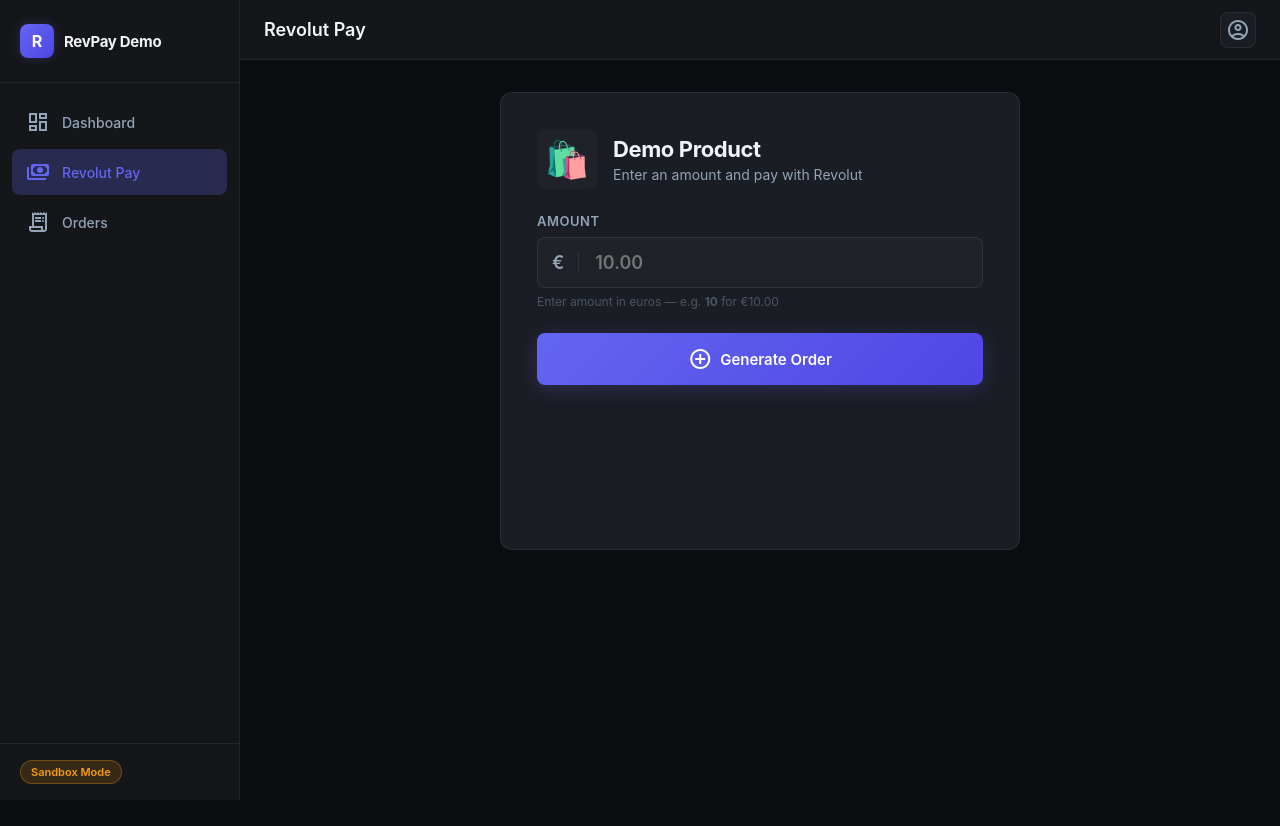
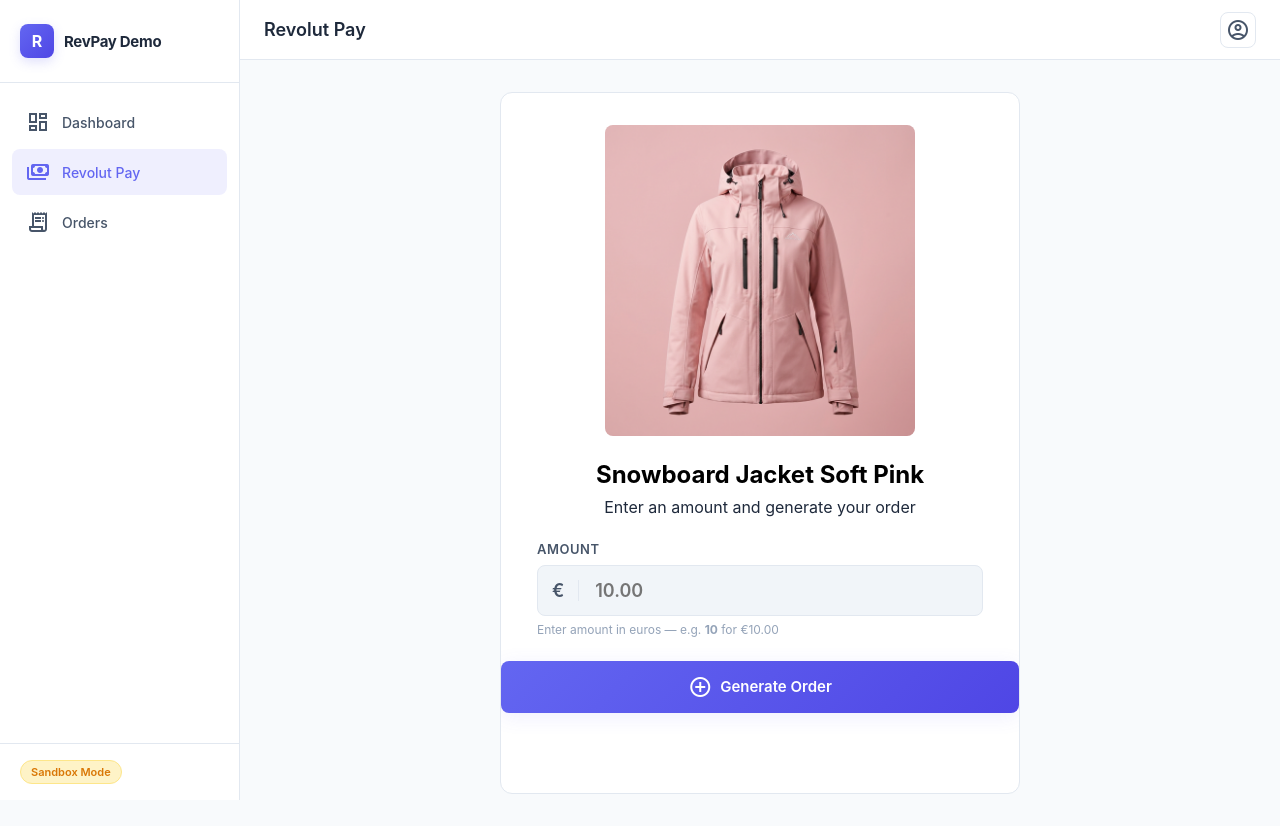
Before and after one commit to epereztg/revolut-pay, a Flask app: page / in a window 1280 px wide. Before the commit the page ends 800 px from the top, so only its background shows below. Run offline with Flask 3, Linux system fonts and the light colour scheme.

Commit message:
Add line items and Jacket image

```diff
--- a/app/routes/orders.py
+++ b/app/routes/orders.py
@@ -46,8 +46,15 @@ def create_order_endpoint():
 
     currency = data.get("currency", "EUR").upper()
 
+    # Default line item for the demo
+    line_items = [{
+        "name": "Demo Product",
+        "quantity": 1,
+        "unit_amount": amount
+    }]
+
     try:
-        revolut_order = revolut_create_order(amount, currency)
+        revolut_order = revolut_create_order(amount, currency, line_items=line_items)
     except Exception as exc:
         return jsonify({"error": f"Revolut API error: {str(exc)}"}), 502
 
--- a/app/services/revolut_service.py
+++ b/app/services/revolut_service.py
@@ -15,12 +15,14 @@ def _auth_headers() -> dict:
     }
 
 
-def create_order(amount: int, currency: str = "EUR") -> dict:
+def create_order(amount: int, currency: str = "EUR", line_items: list = None) -> dict:
     """Create an order in Revolut sandbox and return the full response."""
     payload = {
         "amount": amount,
         "currency": currency
     }
+    if line_items:
+        payload["line_items"] = line_items
     print("-----REQUEST PAYLOAD (create_order)-----")
     print(payload)
     print("-----REQUEST HEADERS (create_order)-----")
--- a/app/static/css/style.css
+++ b/app/static/css/style.css
@@ -2,24 +2,24 @@
    Design tokens
 ───────────────────────────────────────────── */
 :root {
-  --bg: #0b0c10;
-  --bg-surface: #141619;
-  --bg-card: #1a1d23;
-  --bg-input: #1f2229;
-  --border: rgba(255, 255, 255, 0.07);
-  --border-focus: rgba(99, 102, 241, 0.6);
+  --bg: #f8fafc;
+  --bg-surface: #ffffff;
+  --bg-card: #ffffff;
+  --bg-input: #f1f5f9;
+  --border: #e2e8f0;
+  --border-focus: rgba(99, 102, 241, 0.4);
 
   --accent: #6366f1;
   --accent-dark: #4f46e5;
-  --accent-glow: rgba(99, 102, 241, 0.25);
+  --accent-glow: rgba(99, 102, 241, 0.1);
 
-  --green: #22c55e;
+  --green: #10b981;
   --red: #ef4444;
   --yellow: #f59e0b;
 
-  --text-primary: #f1f5f9;
-  --text-secondary: #94a3b8;
-  --text-muted: #4b5563;
+  --text-primary: #1e293b;
+  --text-secondary: #475569;
+  --text-muted: #94a3b8;
 
   --sidebar-w: 240px;
   --topbar-h: 60px;
@@ -106,7 +106,7 @@ a:hover {
   font-weight: 700;
   font-size: 16px;
   color: #fff;
-  box-shadow: 0 0 12px var(--accent-glow);
+  box-shadow: 0 4px 12px rgba(99, 102, 241, 0.2);
 }
 
 .logo-text {
@@ -143,7 +143,7 @@ a:hover {
 }
 
 .nav-item:hover {
-  background: rgba(255, 255, 255, 0.05);
+  background: rgba(0, 0, 0, 0.04);
   color: var(--text-primary);
   text-decoration: none;
 }
@@ -162,9 +162,9 @@ a:hover {
   display: inline-block;
   font-size: 11px;
   font-weight: 600;
-  background: rgba(245, 158, 11, 0.15);
-  color: var(--yellow);
-  border: 1px solid rgba(245, 158, 11, 0.3);
+  background: #fef3c7;
+  color: #d97706;
+  border: 1px solid #fde68a;
   padding: 4px 10px;
   border-radius: 20px;
 }
@@ -308,9 +308,9 @@ a:hover {
 .badge-sandbox {
   font-size: 11px;
   font-weight: 600;
-  background: rgba(245, 158, 11, 0.15);
-  color: var(--yellow);
-  border: 1px solid rgba(245, 158, 11, 0.3);
+  background: #fef3c7;
+  color: #d97706;
+  border: 1px solid #fde68a;
   padding: 3px 8px;
   border-radius: 20px;
 }
@@ -354,40 +354,87 @@ a:hover {
   background: var(--bg-card);
   border: 1px solid var(--border);
   border-radius: var(--radius);
-  padding: 36px;
+  padding: 0;
+  overflow: hidden;
   display: flex;
   flex-direction: column;
-  gap: 24px;
+}
+
+.product-visual {
+  width: 60%;
+  aspect-ratio: 1 / 1;
+  margin: 32px auto 0;
+  border-radius: var(--radius-sm);
+  overflow: hidden;
+  background: #f8f8f8;
+}
+
+.product-hero-img {
+  width: 100%;
+  height: 100%;
+  object-fit: cover;
+  display: block;
 }
 
 .checkout-header {
+  padding: 24px 36px 12px;
   display: flex;
+  flex-direction: column;
   align-items: center;
-  gap: 16px;
+  text-align: center;
 }
 
-.product-icon {
-  font-size: 36px;
-  background: var(--bg-input);
-  width: 60px;
-  height: 60px;
-  border-radius: var(--radius-sm);
+.brand-label {
+  font-size: 12px;
+  font-weight: 600;
+  color: var(--text-muted);
+  text-transform: uppercase;
+  letter-spacing: 2px;
+  margin-bottom: 8px;
+}
+
+.checkout-title {
+  font-size: 24px;
+  font-weight: 700;
+  color: #000;
+  margin-bottom: 8px;
+}
+
+.price-row {
   display: flex;
   align-items: center;
   justify-content: center;
-  flex-shrink: 0;
+  gap: 12px;
 }
 
-.checkout-title {
+.current-price {
   font-size: 22px;
-  font-weight: 700;
-  letter-spacing: -0.4px;
+  font-weight: 800;
+  color: var(--text-primary);
 }
 
-.checkout-subtitle {
-  font-size: 14px;
-  color: var(--text-secondary);
-  margin-top: 4px;
+.original-price {
+  font-size: 16px;
+  color: var(--text-muted);
+  text-decoration: line-through;
+}
+
+/* Update padding for subsequent rows */
+.amount-row,
+.btn-primary,
+.status-message,
+.widget-container {
+  padding-left: 36px;
+  padding-right: 36px;
+}
+
+.amount-row {
+  padding-top: 12px;
+  padding-bottom: 24px;
+}
+
+.widget-container {
+  padding-bottom: 36px;
 }
 
 .field-label {
--- a/app/templates/pay.html
+++ b/app/templates/pay.html
@@ -5,11 +5,14 @@
 {% block content %}
 <div class="checkout-container">
     <div class="checkout-card">
+        <div class="product-visual">
+            <img src="{{ url_for('static', filename='img/product_jacket.png') }}" alt="Snowboard Jacket Soft Pink"
+                class="product-hero-img">
+        </div>
         <div class="checkout-header">
-            <div class="product-icon">🛍️</div>
             <div>
-                <h1 class="checkout-title">Demo Product</h1>
-                <p class="checkout-subtitle">Enter an amount and pay with Revolut</p>
+                <h1 class="checkout-title">Snowboard Jacket Soft Pink</h1>
+                <p class="checkout-subtitle">Enter an amount and generate your order</p>
             </div>
         </div>
 
```
Also changed, not shown: app/static/img/product_jacket.png (added).
